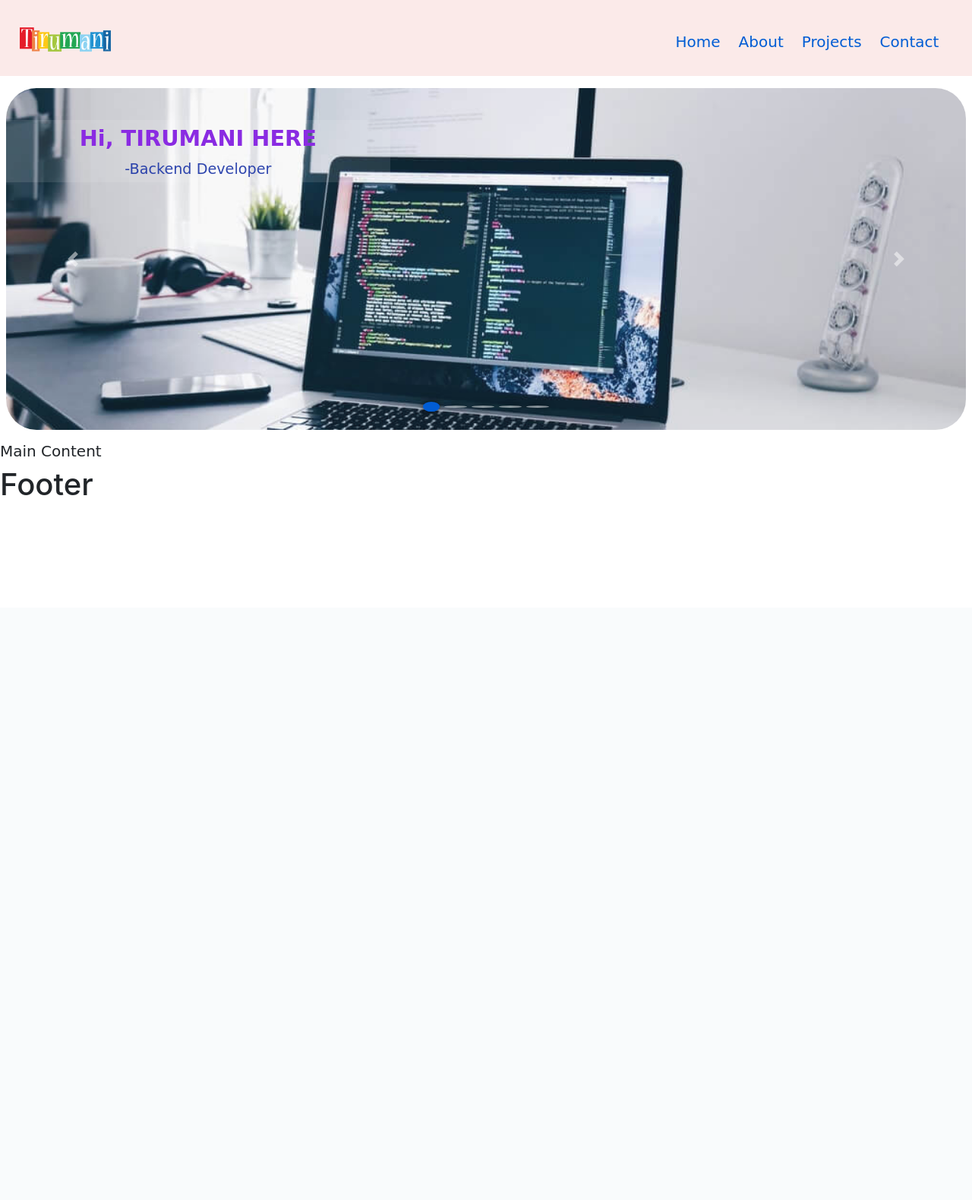
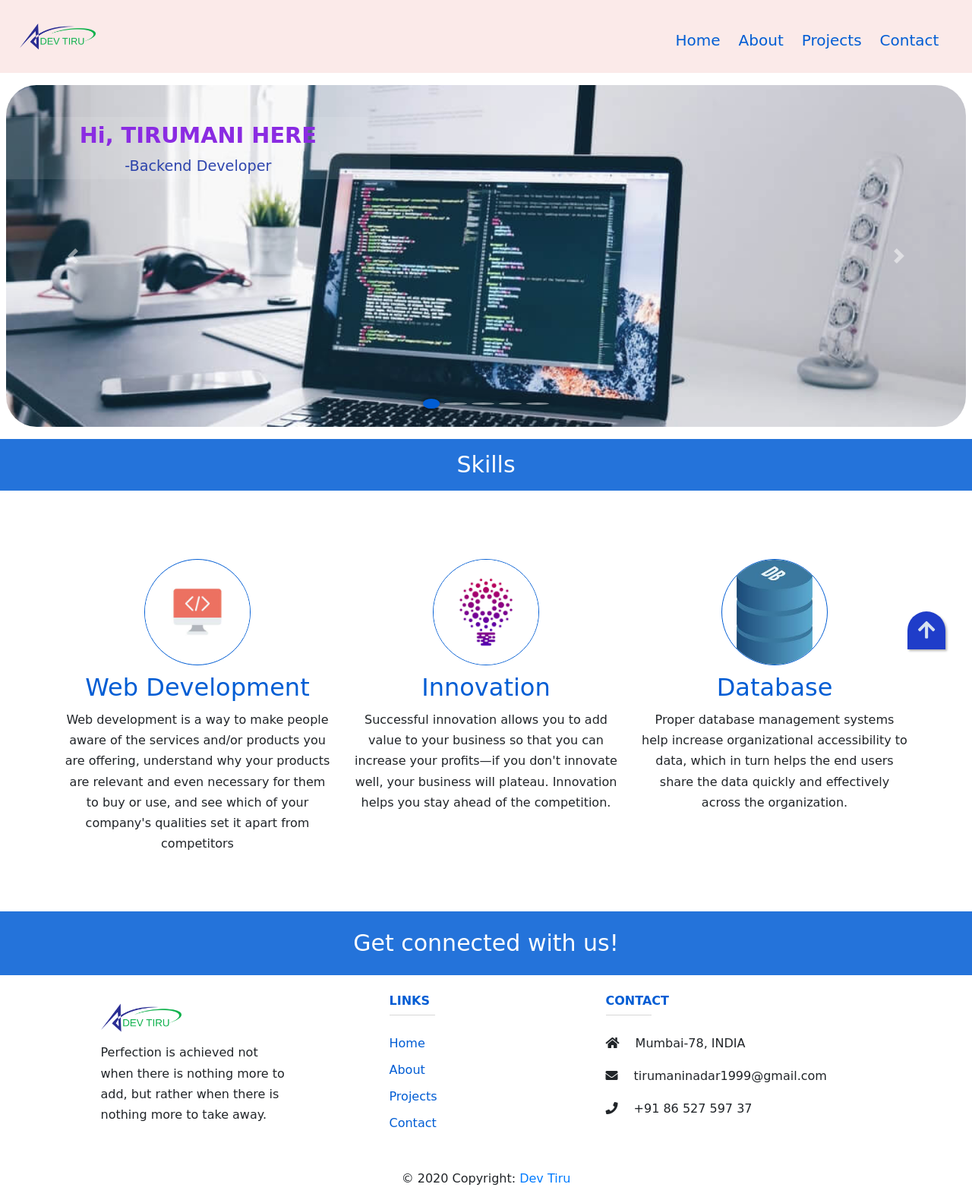
Before and after one commit to Acetrot-Tirumani/first-site, a PHP site: page / in a window 1280 px wide. Shown: the whole page at 76% size. Before the commit the page ends 652 px from the top, so only its background shows below. Run offline with PHP 8.4, Linux system fonts and the light colour scheme; some libraries are stand-ins or nearby versions.

Commit message:
index skills section added

```diff
--- a/css/app.css
+++ b/css/app.css
@@ -122,6 +122,15 @@ body {
   width: 1.4rem;
 }
 
+.round-border-blue {
+  border-color: #015dd4 !important;
+}
+
+@media (min-width: 992px) {
+  .bt-large-0 {
+    border-bottom: 0 !important;
+  }
+}
 @media (max-width: 768px) {
   .g-name {
     font-size: 1.2rem;
@@ -191,3 +200,21 @@ body {
 #back {
   background-color: #1f3dc9;
 }
+.foot-link {
+  color: rgb(1, 93, 212) !important;
+  text-decoration: none !important;
+}
+.foot-link:hover {
+  color: rgb(49, 182, 71) !important;
+  text-decoration: none !important;
+}
+.footer-header {
+  color: rgb(1, 93, 212) !important;
+}
+.p-footer {
+  margin-bottom: 0.5rem;
+}
+.footer-logo {
+  width: auto;
+  height: 4rem;
+}
--- a/footer.php
+++ b/footer.php
@@ -1,5 +1,65 @@
-<h1>Footer</h1>
-    <div id="back"><i class="fas fa-arrow-up"></i></div>
+<!-- <h1>Footer</h1> -->
+<!-- Footer -->
+<footer class="page-footer font-small unique-color-dark">
+
+    <div style="background-color: rgb(1 93 212 / 86%);">
+        <div class="container">
+            <div class="row py-4 d-flex align-items-center">
+                <div class="col-md-12 col-lg-12 text-center text-lg-center text-md-left mb-4 mb-md-0">
+                    <!-- <h6 class="mb-0 text-white font-10">Get connected with us on social networks!</h6> -->
+                    <h6 class="mb-0 text-white font-10">Get connected with us!</h6>
+                </div>
+            </div>
+        </div>
+    </div>
+
+    <div class="container text-center text-md-left mt-4">
+        <div class="row mt-3">
+            <div class="col-md-3 col-lg-4 col-xl-3 mx-auto mb-4">
+                <img src="\images\logo-1.png" alt="" class="footer-logo">
+                <!-- <h6 class="text-uppercase font-weight-bold footer-header">Dev Tiru</h6> -->
+                <p>Perfection is achieved not when there is nothing more to add, but rather when there is nothing more to take away.</p>
+            </div>
+
+            <div class="col-md-3 col-lg-2 col-xl-2 mx-auto mb-4">
+                <h6 class="text-uppercase font-weight-bold footer-header">Links</h6>
+                <hr class="deep-purple accent-2 mb-3 mt-0 d-inline-block mx-auto" style="width: 60px;">
+                <p class="p-footer">
+                    <a href="#!" class="foot-link">Home</a>
+                </p>
+                <p class="p-footer">
+                    <a href="#!" class="foot-link">About</a>
+                </p>
+                <p class="p-footer">
+                    <a href="#!" class="foot-link">Projects</a>
+                </p>
+                <p class="p-footer">
+                    <a href="#!" class="foot-link">Contact</a>
+                </p>
+
+            </div>
+            <div class="col-md-4 col-lg-4 col-xl-4 mx-auto mb-md-0 mb-4">
+                <h6 class="text-uppercase font-weight-bold footer-header">Contact</h6>
+                <hr class="deep-purple accent-2 mb-3 mt-0 d-inline-block mx-auto" style="width: 60px;">
+                <p>
+                    <i class="fas fa-home mr-3"></i> Mumbai-78, INDIA
+                </p>
+                <p>
+                    <i class="fas fa-envelope mr-3"></i> tirumaninadar1999@gmail.com
+                </p>
+                <p>
+                    <i class="fas fa-phone mr-3"></i> +91 86 527 597 37
+                </p>
+            </div>
+
+        </div>
+    </div>
+    <div class="footer-copyright text-center py-3">© 2020 Copyright:
+        <a href="https://mdbootstrap.com/"> Dev Tiru</a>
+    </div>
+</footer>
+<!-- Footer -->
+<div id="back"><i class="fas fa-arrow-up"></i></div>
 </body>
 
 
--- a/header.php
+++ b/header.php
@@ -29,6 +29,8 @@
 
     <!-- go to top js -->
     <script src="js/script.min.js"></script>
+
+
 </head>
 
 <body>
--- a/index.php
+++ b/index.php
@@ -4,7 +4,7 @@
 
 <!-- <h1>Main Section</h1> -->
 <main class="content">
-
+    <!-- carousel section -->
     <div id="carouselExampleIndicators" class="carousel slide carousel-fade" data-ride="carousel">
         <ol class="carousel-indicators">
             <li data-target="#carouselExampleIndicators" data-slide-to="0" class="active"></li>
@@ -53,8 +53,37 @@
             <span class="sr-only">Next</span>
         </a>
     </div>
-    <div>
-        <h5>Main Content</h5>
+
+    <div style="background-color: rgb(1 93 212 / 86%);">
+        <div class="container">
+            <div class="row py-3 d-flex align-items-center">
+                <div class="col-md-12 col-lg-12 text-center text-lg-center text-md-left mb-4 mb-md-0">
+                    <h6 class="mb-0 text-white font-10">Skills</h6>
+                </div>
+            </div>
+        </div>
+    </div>
+
+    <!-- skills section -->
+    <div class="container mt-lg-70 mt-40 mb-40">
+        <div class="row text-center">
+            <div class="col-lg-4 mt-20 mb-20 border-bottom bt-large-0">
+                <img src="\images\web-development.png" alt="" style="object-fit: contain;" class="rounded-circle border-dark round-border-blue" width="140" height="140">
+                <h2 class="mt-10 mb-10 footer-header">Web Development</h2>
+                <p>Web development is a way to make people aware of the services and/or products you are offering, understand why your products are relevant and even necessary for them to buy or use, and see which of your company's qualities set it apart from competitors</p>
+            </div>
+            <div class="col-lg-4 mt-20 mb-20 border-bottom bt-large-0">
+                <img src="\images\innovation.png" alt="" class="bd-placeholder-img rounded-circle border-dark round-border-blue" style="object-fit: contain;" style="object-fit: contain;" width="140" height="140">
+                <h2 class="mt-10 mb-10 footer-header">Innovation</h2>
+                <p>Successful innovation allows you to add value to your business so that you can increase your profits—if you don't innovate well, your business will plateau. Innovation helps you stay ahead of the competition.</p>
+            </div>
+            <div class="col-lg-4 mt-20 mb-20 bt-large-0">
+                <img src="\images\database.png" alt="" class="bd-placeholder-img rounded-circle border-dark round-border-blue" style="object-fit: contain;" width="140" height="140">
+                <h2 class="mt-10 mb-10 footer-header">Database</h2>
+                <p>Proper database management systems help increase organizational accessibility to data, which in turn helps the end users share the data quickly and effectively across the organization.</p>
+            </div>
+
+        </div>
     </div>
 </main>
 <!-- ✅ load Bootstrap JS ✅ -->
--- a/nav.php
+++ b/nav.php
@@ -1,5 +1,5 @@
 <nav class="navbar navbar-expand-lg navbar-light bg-light sticky-top">
-  <a class="navbar-brand" href="#"><img src="images/logo.png" alt="logo" style="width: 120px;"></a>
+  <a class="navbar-brand" href="/"><img src="images/logo-1.png" alt="logo" style="width: 100px;"></a>
   <button class="navbar-toggler" type="button" data-toggle="collapse" data-target="#navbarSupportedContent" aria-controls="navbarSupportedContent" aria-expanded="false" aria-label="Toggle navigation">
     <span class="navbar-toggler-icon"></span>
   </button>
```
Also changed, not shown: images/backend.png (added), images/blue-logo.png (added), images/database.png (added), images/innovation.png (added), images/logo-1.png (added), images/logo-black.png (added), images/logo-green.png (added), images/logo-red.png (added), images/web-development.png (added).
